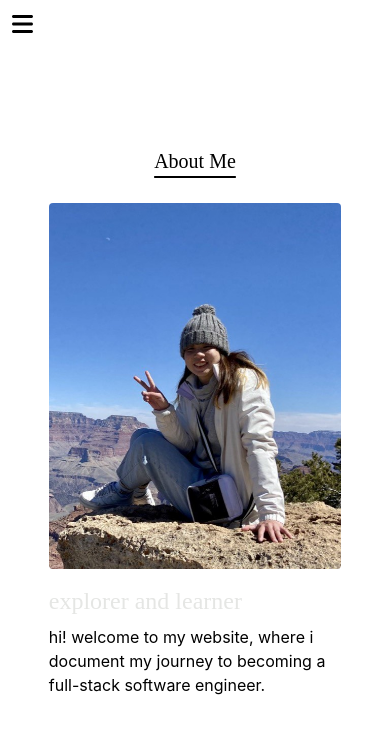
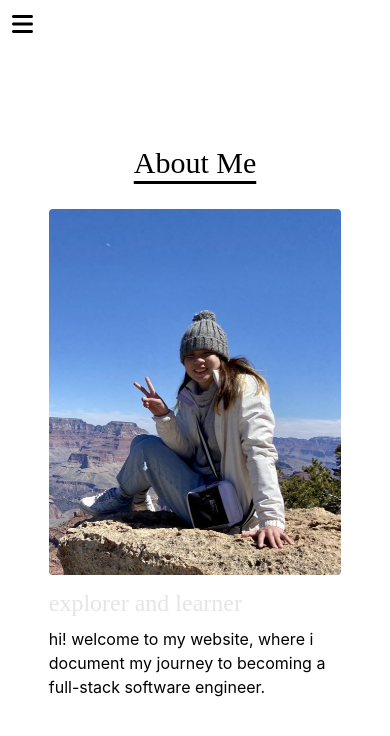
Before and after one commit to kayweeee/kayweeee.github.io, a React (Create React App) app: page /aboutme in a window 390 px wide. Shown: the top 736 px of the page. Built offline with nearby package versions, Linux system fonts and the light colour scheme.

Commit message:
computer screen behavior weird, needs to be fixed

```diff
--- a/src/About.jsx
+++ b/src/About.jsx
@@ -5,22 +5,31 @@ function About () {
     return(
         <>
         <div className="snap-y snap-mandatory h-screen overflow-scroll">
-            <div className="snap-start h-screen w-screen flex flex-col justify-center items-center gap-4">
-                <p className="
-                text-xl md:text-4xl underline underline-offset-8 font-display pb-3">About Me</p>
-                <div className=" w-3/4 ">
-                    <img src={pic1}
-                    className="rounded"
-                    />
-                </div>
-                <div className="w-3/4">
-                    <p className="text-2xl text-grey font-display pb-2">explorer and learner</p>
-                    <p className="text-md">hi! welcome to my website, where i document my journey  to becoming a full-stack software engineer. </p>
+            <div className="snap-start h-screen w-screen overflow-hidden flex flex-col justify-center items-center gap-4">
+                <p className="text-3xl md:text-4xl underline underline-offset-8 font-display pb-3">About Me</p>
+                <div className="flex flex-col justify-center items-center md:flex-row md:gap-5 md:px-10">
+                    <div className="w-3/4 md:w-1/2">
+                        <img src={pic1}
+                        className="rounded"
+                        />
+                    </div>
+                    <div className="w-3/4 md:w-1/2">
+                        <p className="text-2xl text-grey font-display pt-3 pb-2">explorer and learner</p>
+                        <p className="text-md">hi! welcome to my website, where i document my journey  to becoming a full-stack software engineer. </p>
+                    </div>
                 </div>
             </div>
 
             <div className="snap-start h-screen flex flex-col justify-center items-center bg-grey">
                 <p>Education</p>
+                <div className="grid grid-cols-2 gap-4">
+                    <div className="w-1/2 flex justify-center items-center">
+                        hi
+                    </div>
+                    <div className="col-span-1">
+                        hi
+                    </div>
+                </div>
             </div>
 
             <div className="snap-start h-screen flex flex-col justify-center items-center">
```
